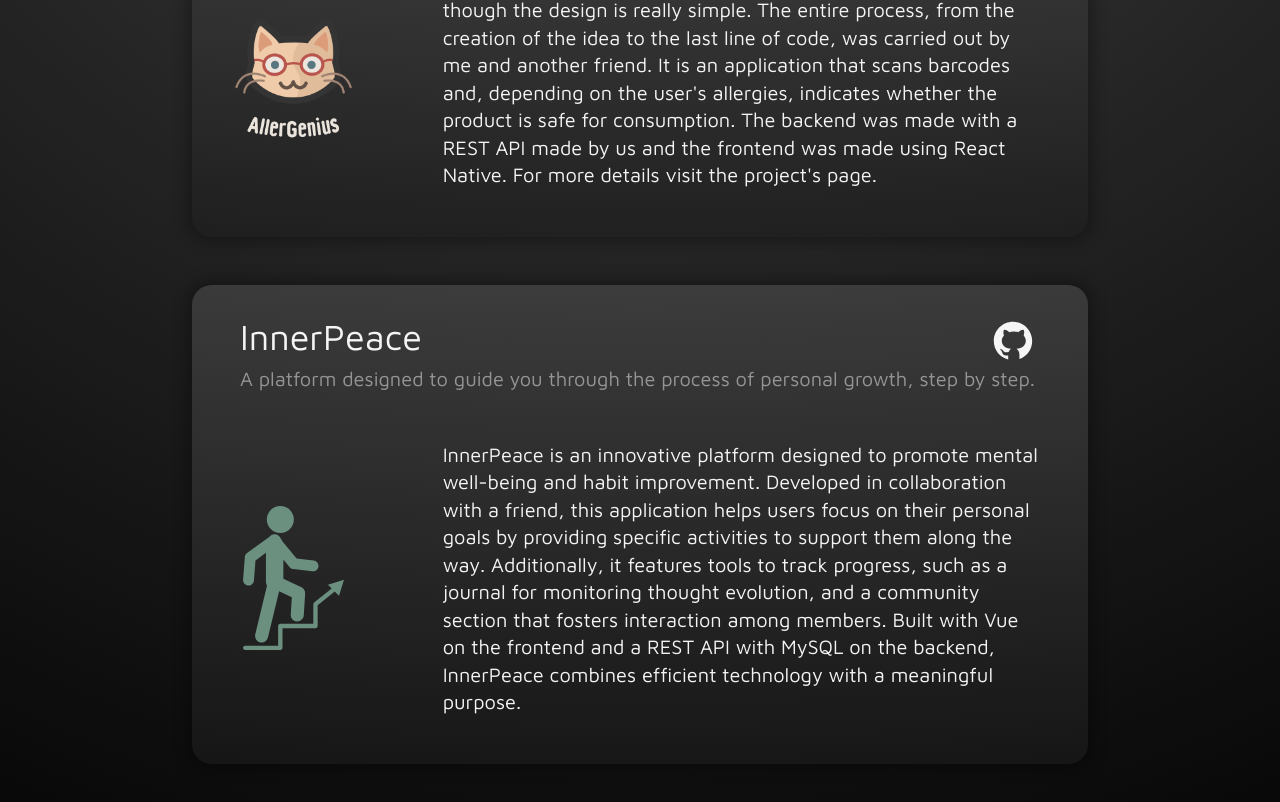
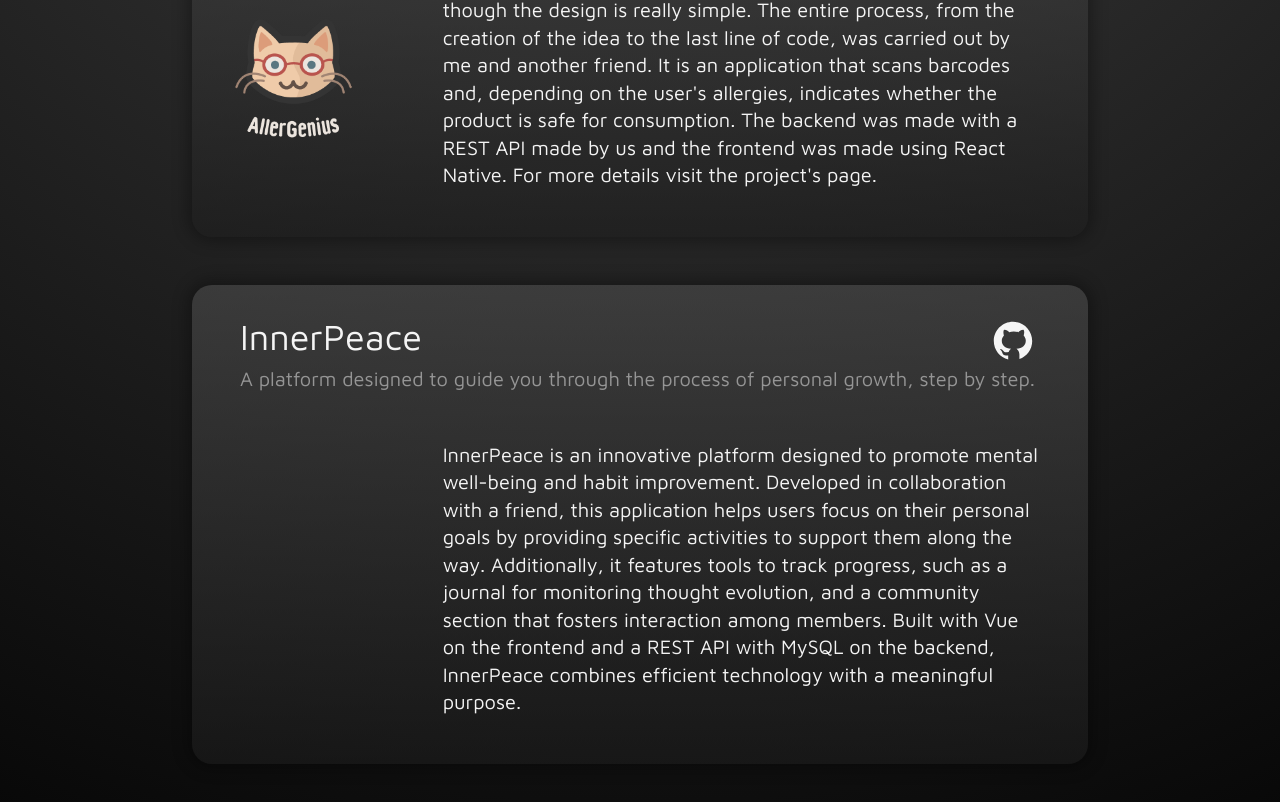
Before and after one commit to jwted/jwted.github.io, a React (Vite) app in the folder my-portfolio/: page / in a window 1280 px wide. Shown: the part 2022-2824 px from the top of the page. Built offline with nearby package versions, Linux system fonts and the light colour scheme.

Commit message:
Images v2

```diff
--- a/my-portfolio/src/components/Sections/Work.jsx
+++ b/my-portfolio/src/components/Sections/Work.jsx
@@ -1,5 +1,5 @@
 import "./Work.css";
-import innerPeaceGreen from "../../assets/innerPeaceGreen.svg"
+import innerPeaceGreen from "../../../dist/assets/innerPeaceGreen.svg"
 function Work() {
   return (
     <>
@@ -114,7 +114,7 @@
             <div className="my-12 pc:w-1/5 flex max-phone:w-full justify-center tablet:m-auto">
               <img
                 className="h-36"
-                src={innerPeaceGreen}
+                src="."
                 alt=""
               />
             </div>
```
